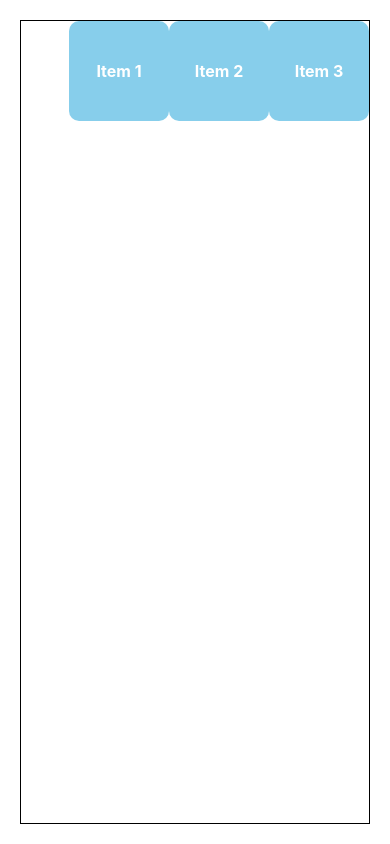
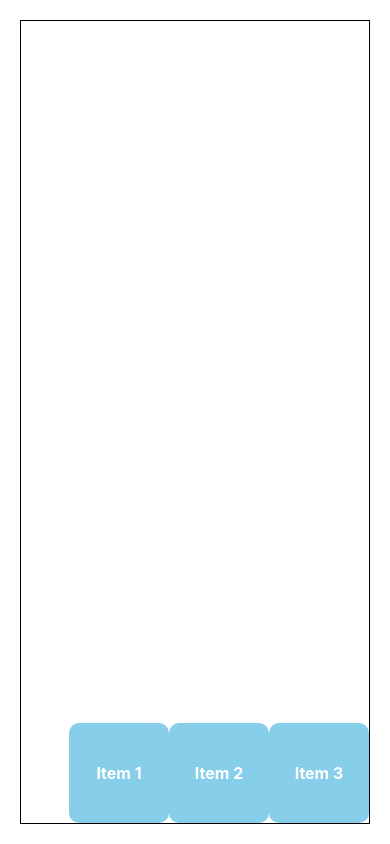
Before and after one commit to deploy-edu/FlexBoxLayoutController, a React Native app: screen / in a window 390 px wide. Built offline with nearby package versions, Linux system fonts and the light colour scheme.

Commit message:
alignItems flex-end로 변경해보기

```diff
--- a/App.tsx
+++ b/App.tsx
@@ -10,6 +10,7 @@ export default function App() {
           style={{
             flexDirection: "row",
             justifyContent: "flex-end",
+            alignItems: "flex-end",
           }}
         >
           <Item name="Item 1" />
```
